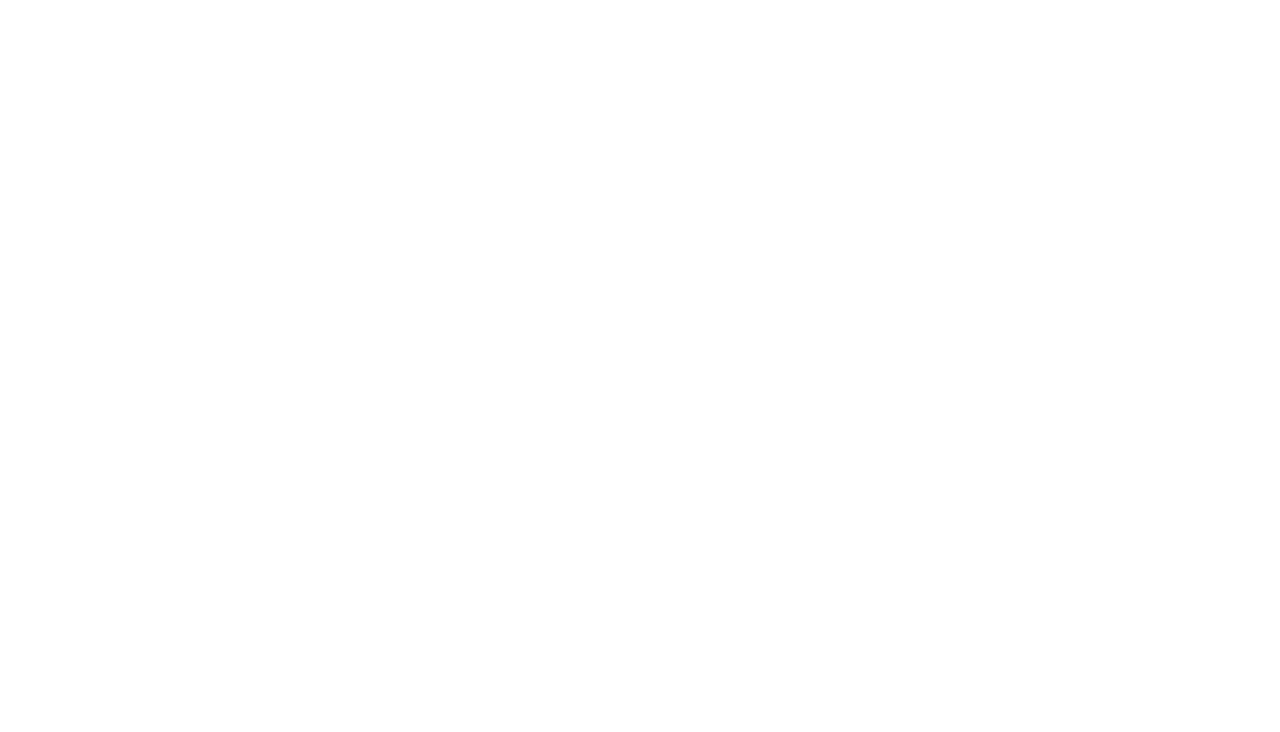
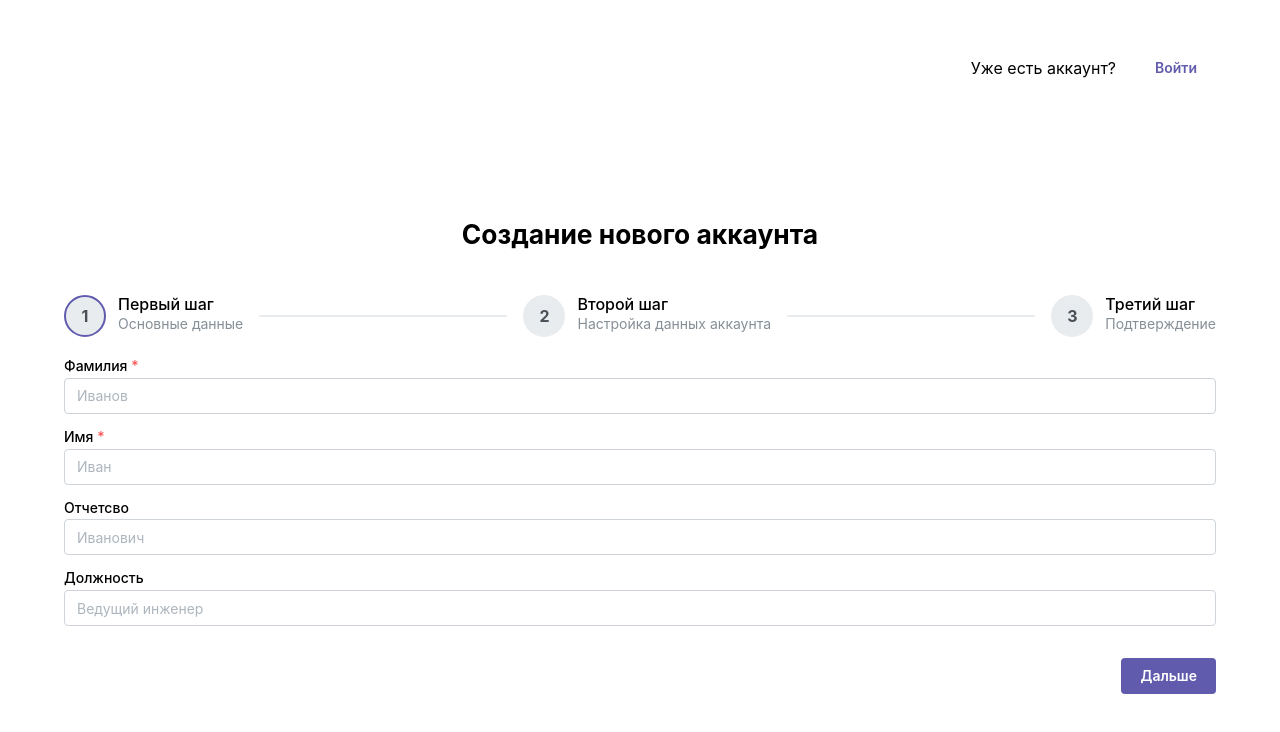
Before and after one commit to Tifftal/AtomHack-Final-frontend, a React (Vite) app: page /registration in a window 1280 px wide. Before the commit this address had no page. Shown: the top 732 px of the page. Built offline with nearby package versions, Linux system fonts and the light colour scheme.

Commit message:
registration

```diff
--- a/src/App.tsx
+++ b/src/App.tsx
@@ -1,15 +1,37 @@
 import '@mantine/core/styles.css';
 import './App.css';
-import { MantineProvider } from '@mantine/core';
 import { BrowserRouter, Route, Routes } from 'react-router-dom'
 import Auth from './pages/Auth/Auth';
+import Registration from './pages/Registration/Registration';
+import { MantineProvider, createTheme, MantineColorsTuple } from '@mantine/core';
+
+const myColor: MantineColorsTuple = [
+  "#f2f0ff",
+  "#e0dff2",
+  "#bfbdde",
+  "#9b98ca",
+  "#7d79ba",
+  "#6a65b0",
+  "#605bac",
+  "#504c97",
+  "#464388",
+  "#3b3979"
+];
+
+const theme = createTheme({
+  primaryColor: 'main',
+  colors: {
+    'main': myColor,
+  }
+});
 
 function App() {
   return (
-    <MantineProvider>
+    <MantineProvider theme={theme}>
       <BrowserRouter>
         <Routes>
           <Route path='/' element={<Auth />} />
+          <Route path='/registration' element={<Registration />} />
         </Routes>
       </BrowserRouter>
     </MantineProvider>
--- a/src/index.css
+++ b/src/index.css
@@ -1,3 +1,4 @@
 :root {
   font-family: Inter, sans-serif;
+  padding: 5vh 5vw;
 }
--- /dev/null
+++ b/src/pages/Registration/Registration.module.scss
@@ -0,0 +1,59 @@
+.registration {
+    display: flex;
+    flex-direction: column;
+    align-items: center;
+    gap: 100px;
+    align-self: center;
+    height: 90vh;
+
+    .nav {
+        align-self: flex-end;
+        display: flex;
+        flex-direction: row;
+        align-items: center;
+        gap: 20px;
+    }
+
+    .stepper {
+        display: flex;
+        flex-direction: column;
+        padding: 0;
+        margin: 0;
+        width: 100%;
+
+        h1 {
+            align-self: center;
+            margin-bottom: 1.5em;
+            font-size: 1.65em;
+        }
+
+        h2 {
+            align-self: center;
+            margin: 0;
+            padding: 0;
+            margin-top: 1em;
+            font-size: 1.35em;
+        }
+
+        .code {
+            width: 30%;
+            align-self: center;
+        }
+
+        .logbtn {
+            margin-top: 20px;
+            width: 30%;
+            align-self: center;
+        }
+    }
+}
+
+.root {
+    width: 100%;
+}
+
+.content {
+    display: flex;
+    flex-direction: column;
+    gap: 10px;
+}
--- /dev/null
+++ b/src/pages/Registration/Registration.tsx
@@ -0,0 +1,149 @@
+import { useState } from 'react';
+import { Stepper, Button, Group, TextInput, PasswordInput, Code } from '@mantine/core';
+import { useForm } from '@mantine/form';
+import s from './Registration.module.scss';
+
+const Registration = () => {
+  const [active, setActive] = useState(0);
+
+  const form = useForm({
+    initialValues: {
+      name: '',
+      surname: '',
+      middlename: '',
+      role: '',
+      password: '',
+      confirmPassword: '',
+      email: '',
+      code: '',
+    },
+
+    validate: (values) => {
+      if (active === 0) {
+        return {
+          name:
+            values.name.trim().length < 2
+              ? 'Имя должно содежать не менее 2х символов'
+              : null,
+          surname:
+            values.surname.length < 2 ? 'Фамилия должна содержать не менее 2х символов' : null,
+          middlename:
+            values.middlename.length < 2 ? 'Отчество должно содержать не менее 2х символов' : null,
+          role:
+            values.role.length < 2 ? 'Должность должна содержать не менее 2х символов' : null,
+        };
+      }
+
+      if (active === 1) {
+        return {
+          email: /^\S+@\S+$/.test(values.email) ? null : 'Некорректный email',
+          password:
+            values.password.length < 6 ? true : null,
+          confirmPassword:
+            values.password !== values.confirmPassword ? 'Пароли не совпадают' : null,
+        };
+      }
+
+      if (active === 2) {
+        return {
+          code:
+            values.code.trim().length < 6 ? "Неверный код" : null,
+        };
+      }
+
+      return {};
+    },
+  });
+
+  const nextStep = () =>
+    setActive((current) => {
+      if (form.validate().hasErrors) {
+        return current;
+      }
+      return current < 3 ? current + 1 : current;
+    });
+
+  const prevStep = () => setActive((current) => (current > 0 ? current - 1 : current));
+
+  return (
+    <div className={s.registration}>
+      <div className={s.nav}>
+        <p>Уже есть аккаунт?</p>
+        <Button variant="subtle">Войти</Button>
+      </div>
+      <div className={s.stepper}>
+        <h1>Создание нового аккаунта</h1>
+        <Stepper active={active} classNames={{ root: s.root, content: s.content }}>
+          <Stepper.Step label="Первый шаг" description="Основные данные">
+            <TextInput
+              label="Фамилия"
+              placeholder="Иванов"
+              withAsterisk
+              {...form.getInputProps('surname')}
+            />
+            <TextInput
+              label="Имя"
+              placeholder="Иван"
+              withAsterisk
+              {...form.getInputProps('name')}
+            />
+            <TextInput
+              label="Отчетсво"
+              placeholder="Иванович"
+              {...form.getInputProps('middlename')}
+            />
+            <TextInput
+              label="Должность"
+              placeholder="Ведущий инженер"
+              {...form.getInputProps('role')}
+            />
+          </Stepper.Step>
+
+          <Stepper.Step label="Второй шаг" description="Настройка данных аккаунта">
+            <TextInput mt="md" label="Email" placeholder="Email" {...form.getInputProps('email')} />
+            <PasswordInput
+              label="Пароль"
+              placeholder="Пароль"
+              description="Не менее 6ти символов"
+              {...form.getInputProps('password')}
+            />
+            <PasswordInput
+              label="Повторите пароль"
+              placeholder="Повторите пароль"
+              {...form.getInputProps('confirmPassword')}
+            />
+          </Stepper.Step>
+
+          <Stepper.Step label="Третий шаг" description="Подтверждение">
+            <h2>Код подтверждения отправлен на Вашу почту: {form.values.email}</h2>
+            <TextInput
+              label="Введите код подтверждения"
+              placeholder="000000"
+              {...form.getInputProps('code')}
+              className={s.code}
+            />
+          </Stepper.Step>
+          <Stepper.Completed>
+            <h2>Вы успешно зарегестрировались!</h2>
+            <Button variant='light' className={s.logbtn}>Войти</Button>
+            <Code block mt="xl">
+              {JSON.stringify(form.values, null, 2)}
+            </Code>
+          </Stepper.Completed>
+        </Stepper>
+
+        <Group justify="flex-end" mt="xl">
+          {active !== 0 && (
+            <Button variant="default" onClick={prevStep}>
+              Назад
+            </Button>
+          )}
+          {active !== 3 && <Button onClick={nextStep}>Дальше</Button>}
+        </Group>
+      </div>
+      <div></div>
+    </div>
+  );
+}
+
+export default Registration;
```
